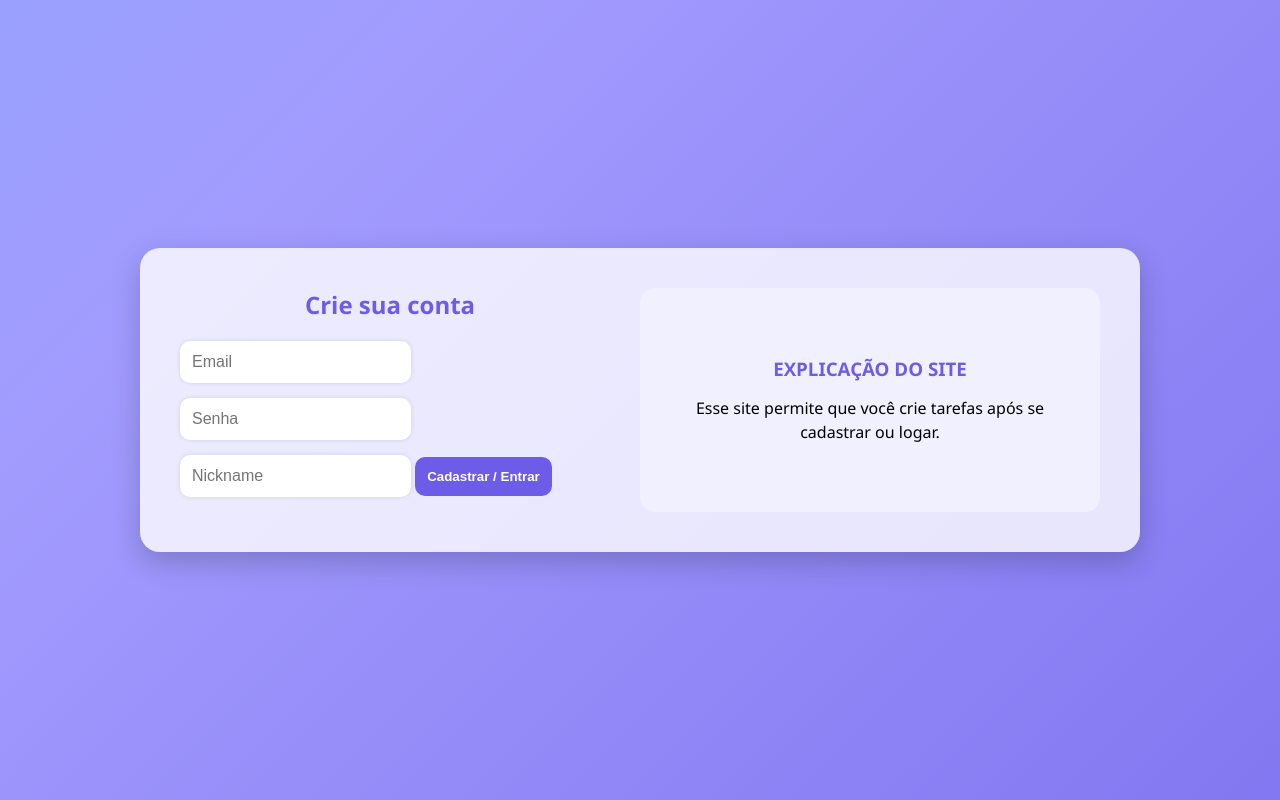
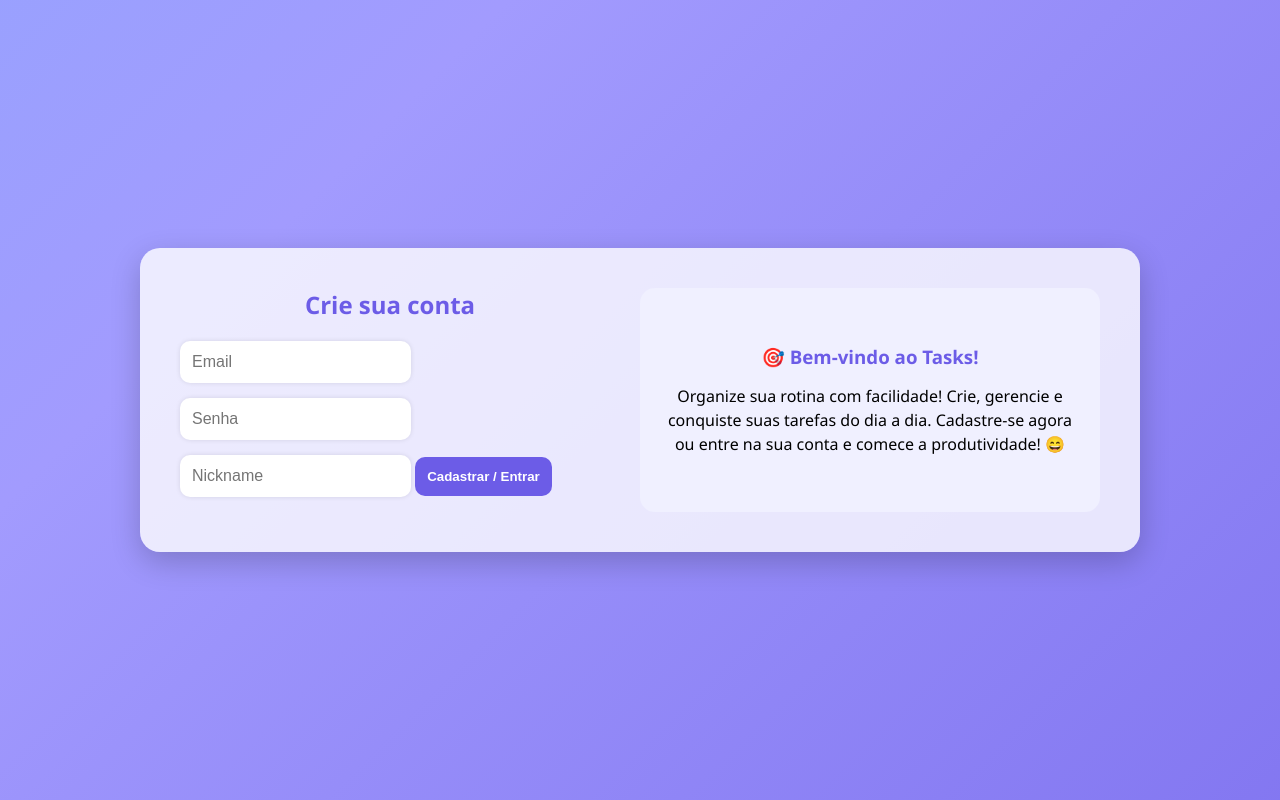
Before and after one commit to RafaelGLacerda/Tasks, a website: page public/index.html in a window 1280 px wide. Drawn offline with Linux system fonts and the light colour scheme.

Commit message:
ajuste no html

```diff
--- a/public/index.html
+++ b/public/index.html
@@ -23,8 +23,8 @@
       </form>
     </div>
     <div class="info-section">
-      <h3>EXPLICAÇÃO DO SITE</h3>
-      <p>Esse site permite que você crie tarefas após se cadastrar ou logar.</p>
+      <h3>🎯 Bem-vindo ao <strong>Tasks</strong>!</h3>
+<p><span>Organize sua rotina com facilidade! Crie, gerencie e conquiste suas tarefas do dia a dia. Cadastre-se agora ou entre na sua conta e comece a produtividade! 😄</span></p>
     </div>
   </div>
   <script src="script.js"></script>
```
